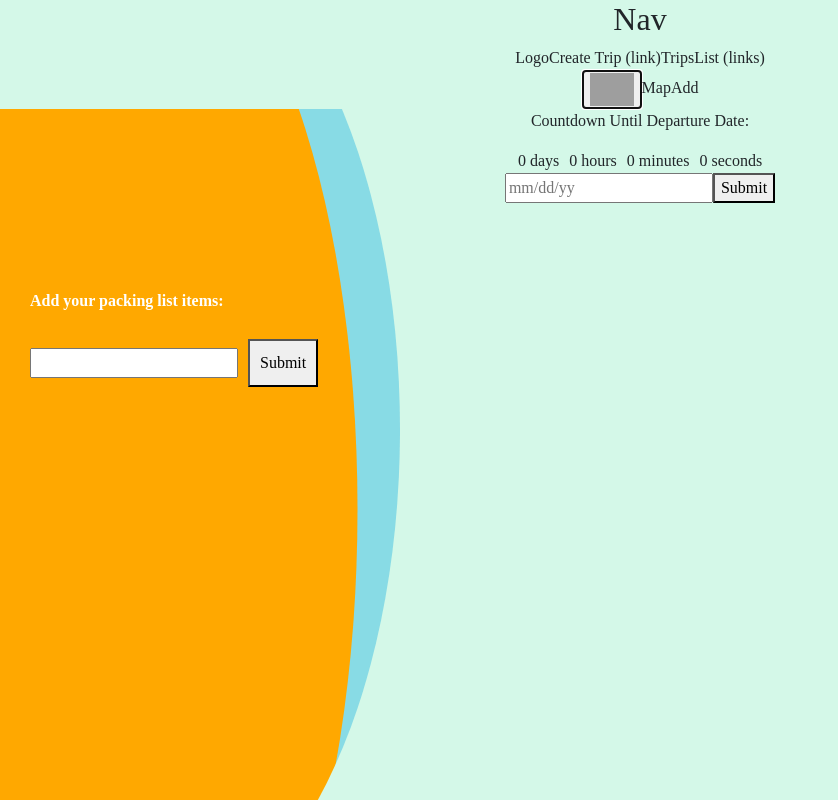
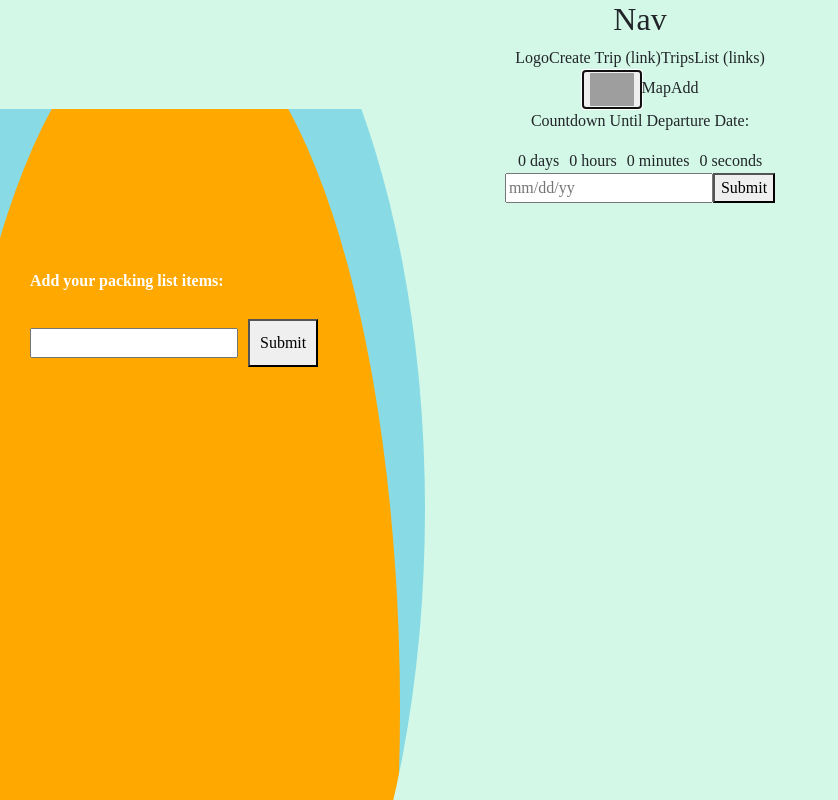
Before and after one commit to blewin1/be-trippin-frontend, a React (Create React App) app in the folder be-trippin-app/: page / in a window 1280 px wide. Both pictures are taken after a click on the button 611 px from the left and 89 px from the top of the page. Shown: the whole page, without its empty margins (0-838 px from the left). Built offline with nearby package versions, Linux system fonts and the light colour scheme; grey boxes are pictures that could not be loaded.

Commit message:
cleaned up code in timer

```diff
--- a/be-trippin-app/src/components/sideWindows/PackingList/PackingList.scss
+++ b/be-trippin-app/src/components/sideWindows/PackingList/PackingList.scss
@@ -6,8 +6,7 @@
   height: 100vh;
   background: rgba(61, 190, 226, 0.5);
   z-index: 2; // the higher the number, the more the element will be on top of the everything
-  clip-path: ellipse(250px 500px at 30% 40%);
-  // Will need a better way to adjust for overflow of packing list items
+  clip-path: ellipse(300px 650px at 25% 50%);
   overflow-y: scroll;
 }
 
@@ -16,26 +15,31 @@
   position: absolute;
   width: 100vw;
   height: 100vh;
+  min-height: 1200px;
   max-width: 425px;
   text-align: left;
-  clip-path: ellipse(230px 600px at 30% 50%);
+  clip-path: ellipse(230px 700px at 40% 50%);
   padding: 30px;
   color: white;
   font-weight: 700;
+  overflow-y: scroll;
+  margin-bottom: 200px;
 }
 
 // This is for IPad Pro
 .packing-list p {
-  padding-top: 150px;
+  padding-top: 130px;
 }
 
 .packing-list-items {
   position: relative;
+  height: 100vh;
 }
 
 .packing-list-items li {
   padding: 5px;
 }
+
 .delete-button {
   position: absolute;
   left: 200px;
```
Also changed, not shown: be-trippin-app/src/components/sideWindows/CountdownTimer/CountdownTimer.jsx (+0 -11 lines).
